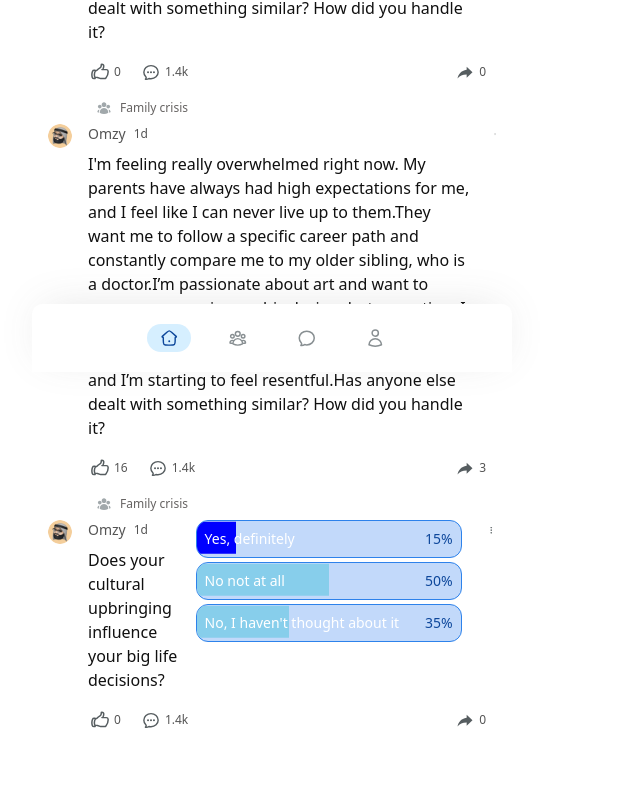
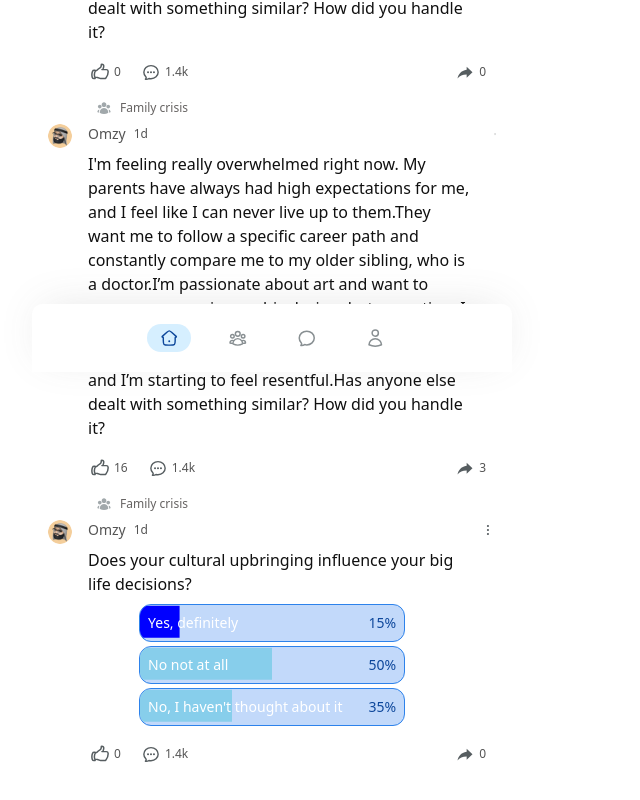
Before and after one commit to Omelihunna/Mobile-test-fe, a React (Vite) app: page / in a window 1280 px wide. Shown: the part 428-1228 px from the top of the page, without its empty margins (0-640 px from the left). Built offline with nearby package versions, Linux system fonts and the light colour scheme.

Commit message:
Slight Adjustments

```diff
--- a/src/components/PollPost.tsx
+++ b/src/components/PollPost.tsx
@@ -56,6 +56,7 @@ const PollPost: React.FC = () => {
         setforwardCount(forwardCount + 1)
         testpollpost.forwardCount++
     }
+
     return (
         <section id="post" className="max-w-screen-sm">
             <div className="flex flex-col justify-start items-start self-stretch relative gap-4">
@@ -72,7 +73,7 @@ const PollPost: React.FC = () => {
                             </div>
                             <div className="flex justify-start items-start self-stretch relative gap-6 px-4">
                                 <div className="flex justify-start items-start flex-grow relative gap-4">
-                            <img className="w-6 h- rounded-[32px] " src={avatar}/>
+                                    <img className="w-6 h- rounded-[32px] " src={avatar} />
                                     <div className="flex flex-col justify-start items-center flex-grow gap-2">
                                         <div className="flex justify-start items-center self-stretch relative gap-2">
                                             <p className="text-sm font-medium text-left text-[#545454]">
@@ -87,14 +88,13 @@ const PollPost: React.FC = () => {
                                                 </p>
                                             </div>
                                         </div>
-                                </div>
-                                <div className="flex flex-col gap-1">
+                                        <div className="flex justify-center flex-col gap-1">
                                             {testpollpost.options.map((option) => (
                                                 <LoadingBar option={option} />
                                             ))}
                                         </div>
                                     </div>
-
+                                </div>
                                 <svg
                                     width={20}
                                     height={20}
```
Lines whose indentation alone changed are shown as unchanged.
